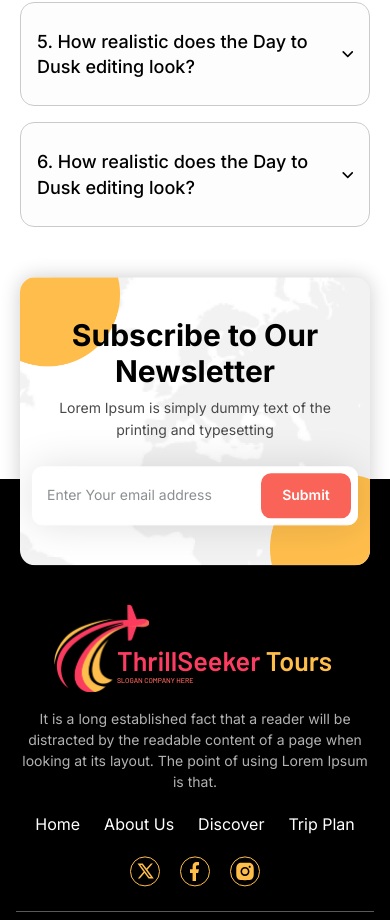
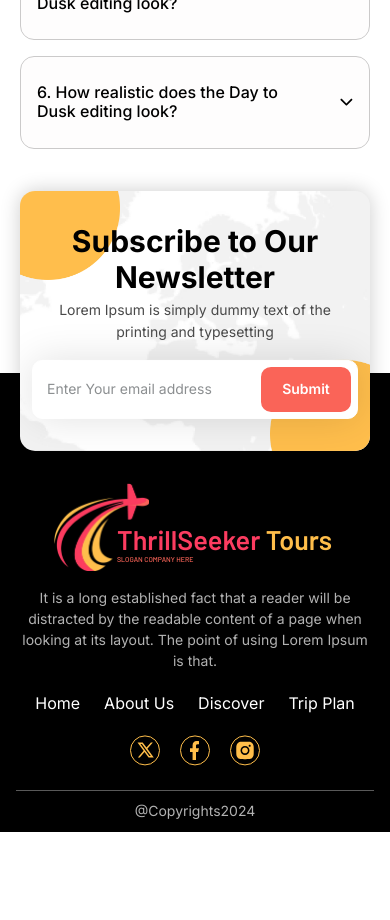
Before and after one commit to mayankpcp7/ThrillSeeker, a React (Create React App) app: page / in a window 390 px wide. Shown: the part 8220-9140 px from the top of the page. After the commit the page ends 9052 px from the top, so only its background shows below. Built offline with nearby package versions, Linux system fonts and the light colour scheme.

Commit message:
Faq and footer updates

```diff
--- a/src/components/Faqs.jsx
+++ b/src/components/Faqs.jsx
@@ -1,4 +1,4 @@
-import React, { useState } from 'react'
+import React, { useState, useRef } from 'react'
 import { FaqContent } from './common/Helper';
 import LeftElippse from "../assets/images/webp/OurNewsletterLeftEllipse.webp"
 import RightElippse from "../assets/images/webp/OurNewsletterRightEllipse.webp"
@@ -10,50 +10,28 @@ const Faqs = () => {
         setExpandedIndex(expandedIndex === index ? null : index);
     };
 
-
-    const [email, setEmail] = useState('');
-    const [emailError, setEmailError] = useState('');
-
-    const handleInputChange = (e) => {
-        setEmail(e.target.value);
-    };
-
+    //================================ Email Validation ============================//
+    const emailRef = useRef(null);
     const handleFormSubmit = (e) => {
         e.preventDefault();
-
-        // Email validation regex pattern
-        const emailPattern = /^[^\s@]+@[^\s@]+\.[^\s@]+$/;
-
-        if (!email.trim()) {
-            setEmailError('Email address is empty');
-        } else if (!emailPattern.test(email)) {
-            setEmailError('Invalid email address');
-        } else {
-            // Clear email error and submit the form
-            setEmailError('');
-            console.log('Form submitted:', email);
-
-            // Clear the email input field after submission
-            setEmail('');
-        }
+        emailRef.current.reportValidity();
     };
-
 
     return (
         <div className='max-w-[1440px] mx-auto relative mt-12 md:mt-[60px] lg:mt-20 xl:mt-[100px]' id='faq'>
             <div className='max-w-[1164px] px-5 md:px-3 mx-auto relative'>
-                <h2 className='font-inter text-[30px] sm:text-[32px] md:text-[36px] lg:text-[40px] xl:text-5xl font-bold flex items-center justify-center text-center leading-[121%] mb-4'>Frequently Asked Questions</h2>
-                <p className='font-inter text-[14px] sm:text-base font-normal mx-auto max-w-[557px] text-center text-primaryblack leading-[150%] mb-4 sm:mb-6 md:mb-8 lg:mb-10'>There are many variations of passages of Lorem Ipsum available, but the majority have suffered alteration in some form.</p>
+                <h2 className='font-inter text-[30px] sm:text-[32px] md:text-[36px] lg:text-[40px] xl:text-5xl font-bold flex items-center justify-center text-center leading-[121%] mb-2 lg:mb-4'>Frequently Asked Questions</h2>
+                <p className='font-inter text-[14px] sm:text-base font-normal mx-auto max-w-[557px] text-center text-primaryblack leading-[150%] mb-4 sm:mb-6 lg:mb-10'>There are many variations of passages of Lorem Ipsum available, but the majority have suffered alteration in some form.</p>
                 <div className='flex items-center justify-center flex-wrap z-10 relative'>
 
                     <div className='pb-12 md:pb-[60px] lg:pb-20 xl:pb-[100px]' data-aos="zoom-in" data-aos-duration="500" data-aos-delay="300" data-aos-easing="linear" >
                         {/*================================== mapping in faqs ==========================================*/}
                         {FaqContent.map((faqitem, index) => (
-                            <div key={index} className="pb-4 sm:pb-6 !max-w-[750px] !w-full lg:w-[922px]">
+                            <div key={index} className="pb-4 sm:pb-6 !w-full lg:w-[922px]">
                                 <div className={`border border-solid border-[#cbcaca] rounded-[14px] md:rounded-[20px] px-4 md:px-[26px] faqbox bg-[#fefdfd] shadow-FaqShadow ${expandedIndex === index ? 'active' : ''}`}>
                                     <button
                                         type="button"
-                                        className={`flex items-center justify-between w-full text-left text-lg md:text-xl leading-[140%] pt-[26px] ${expandedIndex === index ? 'pb-[0px]' : 'pb-[26px]'} !font-medium text-dark font-inter ${expandedIndex === index ? 'text-color' : ''}`}
+                                        className={`flex items-center justify-between w-full text-left text-base md:text-xl !leading-[121%] pt-[26px] ${expandedIndex === index ? 'pb-[0px]' : 'pb-[26px]'} !font-medium text-dark font-inter ${expandedIndex === index ? 'text-color' : ''}`}
                                         onClick={() => toggleAccordion(index)} aria-expanded={expandedIndex === index} aria-controls={`faqs-text-${index}`}>
                                         <span className={`pe-7 ${expandedIndex === index ? 'text-color1' : ''}`}>{faqitem.Title}</span>
 
@@ -64,7 +42,7 @@ const Faqs = () => {
                                     <div id={`faqs-text-${index}`} role="region" aria-labelledby={`faqs-title-${index}`}
                                         className={`grid text-base overflow-hidden transition-all duration-300 ease-in-out ${expandedIndex === index ? 'grid-rows-[1fr] opacity-100' : 'grid-rows-[0fr] opacity-0'}`}>
                                         <div className="overflow-hidden">
-                                            <p className="pt-1 pb-[26px] text-tertiaryblack font-inter font-normal leading-[150%] md:ps-4 text-[14px] md:text-base max-w-[650px] lg:max-w-[770px] ${expandedIndex === index ? 'text-color' : ''}">{faqitem.Content}</p>
+                                            <p className="pt-1 pb-[26px] text-tertiaryblack font-inter font-normal !leading-[150%] md:ps-4 text-[14px] md:text-base max-w-[650px] lg:max-w-[770px] ${expandedIndex === index ? 'text-color' : ''}">{faqitem.Content}</p>
                                         </div>
                                     </div>
                                 </div>
@@ -72,27 +50,20 @@ const Faqs = () => {
                         ))}
                     </div>
                     {/*====================================== Subscribe to Our Newsletter Card =======================================*/}
-                    <div className='w-full shadow-common overflow-hidden bg-map bg-no-repeat bg-cover bg-center rounded-[15px] md:rounded-[28.5px] py-10 md:py-[63px] bg-white relative -mt-[100px] translate-y-[30%]'>
+                    <div className='w-full shadow-common overflow-hidden bg-map bg-no-repeat bg-cover bg-center rounded-[15px] md:rounded-[28.5px] py-8 md:py-10 lg:py-14 xl:py-[63px] bg-white relative -mt-[100px] translate-y-[30%]'>
                         <img className='absolute top-0 left-0 w-[100px] sm:w-[140px] md:w-[160px] lg:w-[189px]' src={LeftElippse} alt="LeftElippse" />
                         <img className='absolute bottom-0 right-0 w-[100px] sm:w-[140px] md:w-[160px] lg:w-[189px]' src={RightElippse} alt="RightElippse" />
                         <div className='relative z-10 px-3'>
                             <h2 className='font-inter text-[30px] sm:text-[32px] md:text-[36px] lg:text-[40px] xl:text-5xl font-bold flex items-center justify-center text-center !leading-[120%]'>Subscribe to Our Newsletter</h2>
-                            <p className='font-inter text-[14px] sm:text-base font-normal mx-auto max-w-[557px] text-center text-[#494949] !leading-[160%] mt-2 md:mt-4'>Lorem Ipsum is simply dummy text of the printing and typesetting</p>
-                            {/*========================================= form Validation =========================================*/}
-                            <div className='relative'>
-                                <form onSubmit={handleFormSubmit}>
-                                    <div className='flex items-center justify-between gap-4 bg-white border border-white border-solid rounded-[10px] p-1.5 shadow-inputbox max-w-[512px] mx-auto mt-6 md:mt-10'>
-                                        <input name='email' type="email" placeholder='Enter Your email address' value={email} onChange={handleInputChange}
-                                            className='w-full outline-none font-inter font-normal text-[14px] sm:text-base !leading-[121%] text-[#8c8f91] ps-2 md:ps-5' />
-                                        <button type="submit" className="rounded-[10px] flex items-center font-semibold font-inter h-[45px] min-w-[90px] md:h-[59px] md:min-w-[103px] overflow-hidden relative group cursor-pointer border-2 text-base border-extralightred bg-extralightred text-extralightred">
-                                            <span className="absolute w-64 h-0 transition-all duration-300 origin-center rotate-45 -translate-x-20 bg-white top-1/2 group-hover:h-64 group-hover:-translate-y-32 ease"></span>
-                                            <span className="relative mx-auto text-white text-center whitespace-nowrap transition duration-300 group-hover:text-extralightred ease text-[14px] md:text-base">Submit</span>
-                                        </button>
-                                    </div>
-                                    {emailError && <p className="text-red-500 absolute -bottom-6 left-0 sm:left-[16%] lg:left-[25%] xl:left-[28%] mt-2">{emailError}</p>}
-                                </form>
-                            </div>
-
+                            <p className='font-inter text-[14px] sm:text-base font-normal mx-auto max-w-[557px] text-center text-[#494949] !leading-[160%] mt-1 sm:mt-2 lg:mt-4'>Lorem Ipsum is simply dummy text of the printing and typesetting</p>
+                            {/*========================================= Email Validation =========================================*/}
+                            <form onSubmit={handleFormSubmit} className='flex items-center justify-between gap-4 bg-white border border-white border-solid rounded-[10px] p-1.5 shadow-inputbox max-w-[512px] mx-auto mt-4 md:mt-6 lg:mt-8 xl:mt-10'>
+                                <input ref={emailRef} type="email" placeholder='Enter Your email address' required className='w-full outline-none font-inter font-normal text-[14px] sm:text-base !leading-[121%] text-[#8c8f91] ps-2 md:ps-5' />
+                                <button type="submit" className="rounded-[10px] flex items-center font-semibold font-inter h-[45px] min-w-[90px] md:h-[59px] md:min-w-[103px] overflow-hidden relative group cursor-pointer border-2 text-base border-extralightred bg-extralightred text-extralightred">
+                                    <span className="absolute w-64 h-0 transition-all duration-300 origin-center rotate-45 -translate-x-20 bg-white top-1/2 group-hover:h-64 group-hover:-translate-y-32 ease"></span>
+                                    <span className="relative mx-auto text-white text-center whitespace-nowrap transition duration-300 group-hover:text-extralightred ease text-[14px] md:text-base">Submit</span>
+                                </button>
+                            </form>
                         </div>
                     </div>
 
--- a/src/components/Footer.jsx
+++ b/src/components/Footer.jsx
@@ -9,7 +9,7 @@ const Footer = () => {
             <div className='max-w-[1440px] mx-auto'>
                 <div className='max-w-[1164px] mx-auto px-4 md:px-3'>
 
-                    <div className='pt-[125px] md:pt-[158.84px] pb-6 sm:pb-8 md:pb-11 lg:pb-[58.58px]'>
+                    <div className='pt-[110px] md:pt-[125px] lg:pt-[158.84px] pb-6 sm:pb-8 md:pb-11 lg:pb-[58.58px]'>
                         {/*======================= Footer-logo =================================*/}
                         <a href="#logo" className="flex items-end mx-auto max-w-[282px]">
                             <img className="max-w-[95px]" src={FooterLogo} alt="FooterLogo" />
```
